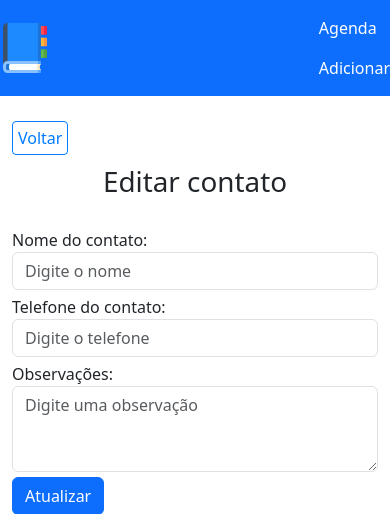
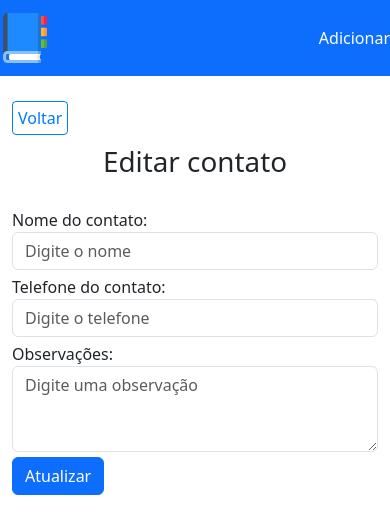
Before and after one commit to jean-meandonca/agenda-php, a PHP site: page /edit.php in a window 390 px wide; the page is wider, and only the part inside the window is pictured. Shown: the top 514 px of that part. Run offline with PHP 8.4, Linux system fonts and the light colour scheme; data that the repository does not hold is empty.

Commit message:
feat(tela-edit) - estilizacao mobile

```diff
--- a/css/styles.css
+++ b/css/styles.css
@@ -109,3 +109,10 @@ footer{
 .form-group{
     margin-bottom: 5px;
 }
+
+
+@media(max-width: 480px){
+   #home-link{
+    display: none;
+   }
+}
--- a/templates/header.php
+++ b/templates/header.php
@@ -25,7 +25,7 @@
             </a>
             <div class="navbar-nav">
                 <a href="<?= $BASE_URL?>index.php" class="nav-link active" id="home-link">Agenda</a>
-                <a href="<?= $BASE_URL?>create.php" class="nav-link active" id="home-link">Adicionar</a>
+                <a href="<?= $BASE_URL?>create.php" class="nav-link active">Adicionar</a>
             </div>
         </nav>
     </header>
```
